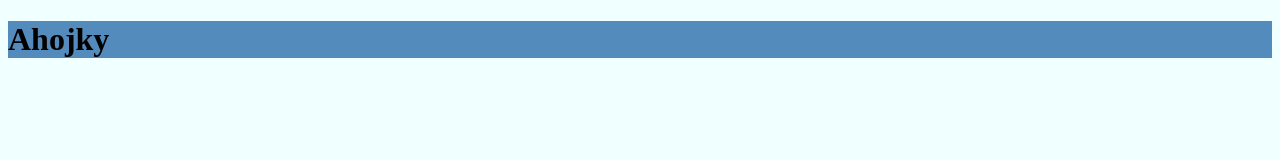
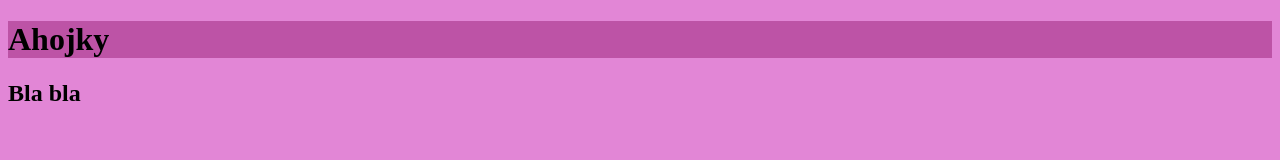
Before and after one commit to pacioreklibor/basicpages, a plain HTML site: page index.html in a window 1280 px wide. Drawn offline with Linux system fonts and the light colour scheme.

Commit message:
Changed backgtound to pink colors

```diff
--- a/index.html
+++ b/index.html
@@ -9,6 +9,6 @@
 </head>
 <body>
     <h1>Ahojky</h1>
-
+    <h2>Bla bla</h2>
 </body>
 </html>
--- a/style.css
+++ b/style.css
@@ -1,7 +1,7 @@
 h1 {
-    background-color: rgb(83, 139, 189);
+    background-color: rgb(189, 83, 166);
 }
 
 body {
-    background-color: azure;
+    background-color: rgb(226, 134, 214);
 }
```
